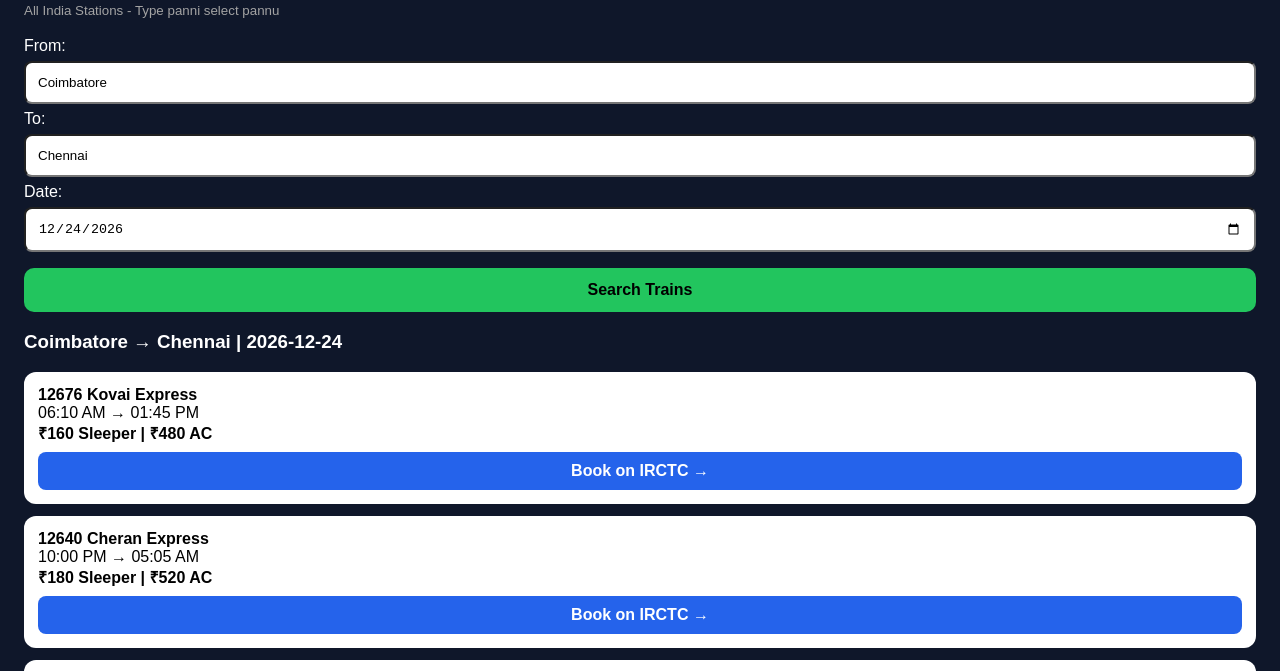
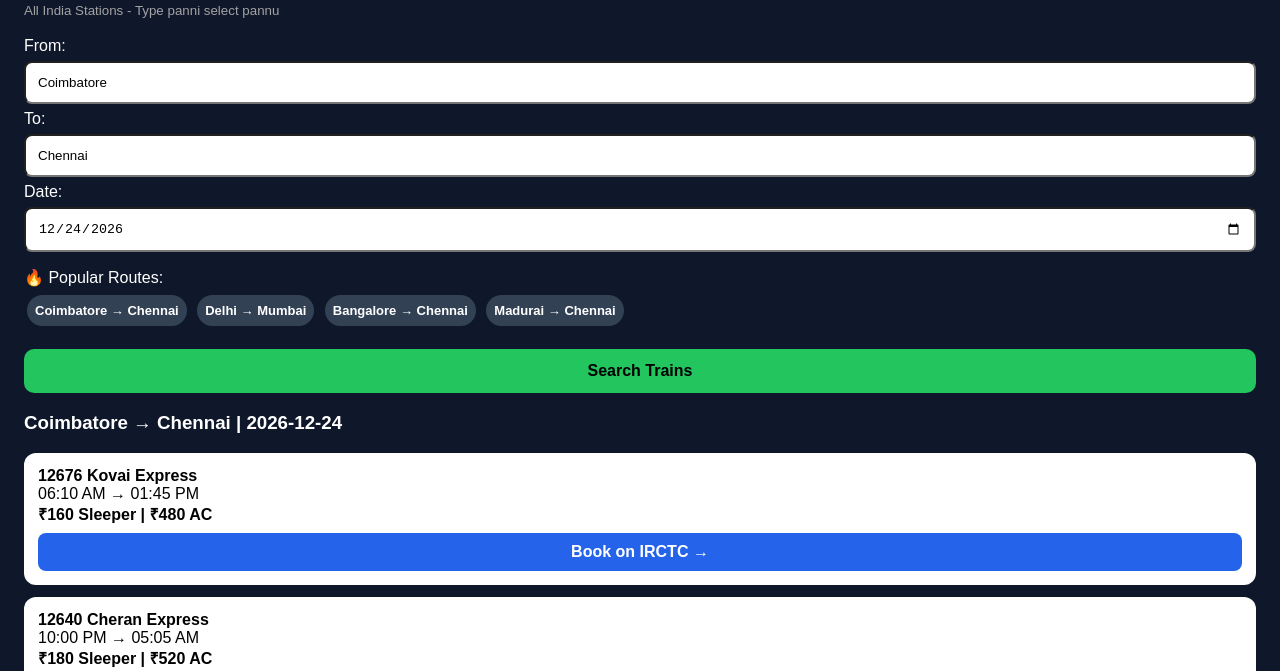
Before and after one commit to alchem3007/vandi-agent, a plain HTML site: page index.html in a window 1280 px wide. Shown: the part 104-775 px from the top of the page. Drawn offline with Linux system fonts and the light colour scheme.

Commit message:
Update index.html

```diff
--- a/index.html
+++ b/index.html
@@ -27,6 +27,13 @@ small{color:#a3a3a3}
 <label>Date:</label>
 <input type="date" id="date" value="2026-12-24">
 
+  <div style="margin:10px 0">
+<p style="margin:5px 0">🔥 Popular Routes:</p>
+<button style="background:#334155;color:white;padding:8px;margin:3px;border-radius:20px;font-size:13px;width:auto" onclick="quick('Coimbatore Junction','Chennai Central')">Coimbatore → Chennai</button>
+<button style="background:#334155;color:white;padding:8px;margin:3px;border-radius:20px;font-size:13px;width:auto" onclick="quick('New Delhi','Mumbai Central')">Delhi → Mumbai</button>
+<button style="background:#334155;color:white;padding:8px;margin:3px;border-radius:20px;font-size:13px;width:auto" onclick="quick('Bangalore City','Chennai Central')">Bangalore → Chennai</button>
+<button style="background:#334155;color:white;padding:8px;margin:3px;border-radius:20px;font-size:13px;width:auto" onclick="quick('Madurai Junction','Chennai Central')">Madurai → Chennai</button>
+</div>
 <button onclick="search()">Search Trains</button>
 <div id="result"></div>
 
@@ -42,6 +49,11 @@ let stations = [
 let dl = document.getElementById("stations");
 stations.forEach(s=>{ let o=document.createElement("option"); o.value=s; dl.appendChild(o); });
 
+  function quick(f,t){
+document.getElementById("from").value=f;
+document.getElementById("to").value=t;
+search();
+}
 function bookTrain(details){
 navigator.clipboard.writeText(details);
 alert("Copied: " + details + "\nIRCTC la paste pannidu!");
```
